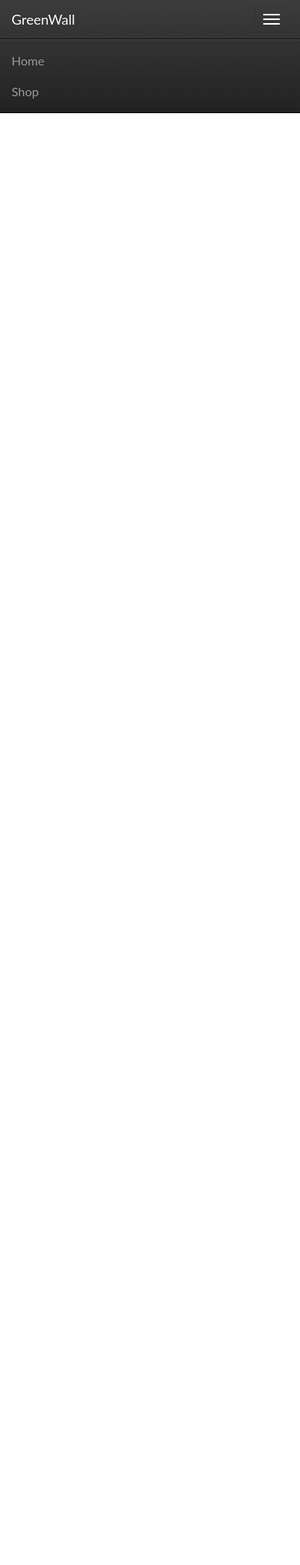
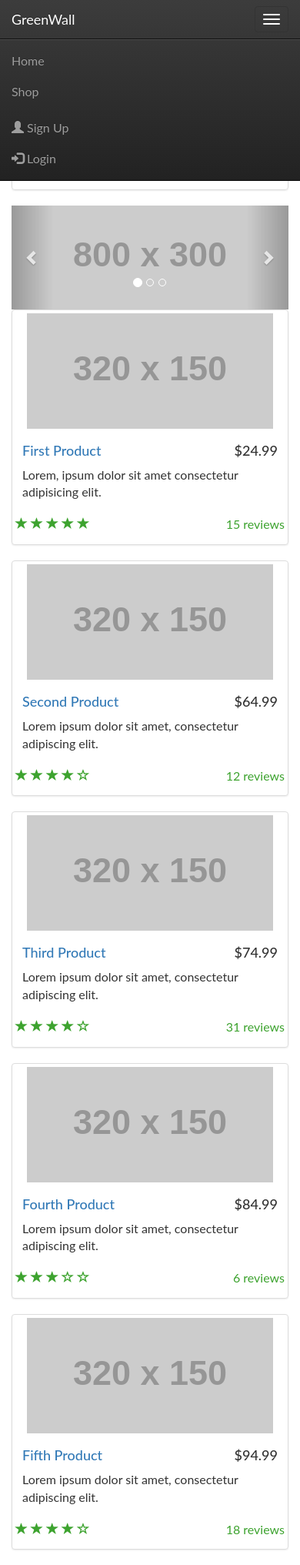
Before and after one commit to damiapp/Project, a PHP site: page /shop.html in a window 390 px wide, after a click that opens the changed part. Shown: the whole page at 77% size. Before the commit the page ends 147 px from the top, so only its background shows below. Run offline with PHP 8.4, Linux system fonts and the light colour scheme; grey boxes labelled with a size stand in for pictures from a placeholder-image service; some libraries are stand-ins or nearby versions.

Commit message:
Shop and registration
Shop semi done and registration need to be responsive

```diff
--- a/index.html
+++ b/index.html
@@ -37,6 +37,10 @@
             <li><a href="#aboutus"><span class="glyphicon glyphicon-user"></span> About Us</a></li>
             <li><a href="shop.html"><span class="glyphicon glyphicon-shopping-cart"></span> Shop</a></li>
             <li><a href="#contact"><span class="glyphicon glyphicon-envelope"></span> Contact Us</a></li>
+          </ul>
+          <ul class="nav navbar-nav navbar-right">
+            <li><a href="registration.html"><span class="glyphicon glyphicon-user"></span> Sign Up</a></li>
+            <li><a href="#"><span class="glyphicon glyphicon-log-in"></span> Login</a></li>
           </ul>
         </div>
       </div>
--- a/shop.html
+++ b/shop.html
@@ -35,13 +35,179 @@
             <li><a href="index.html">Home</a></li>
             <li><a href="shop.html">Shop</a></li>
           </ul>
+          <ul class="nav navbar-nav navbar-right">
+            <li><a href="registration.html"><span class="glyphicon glyphicon-user"></span> Sign Up</a></li>
+            <li><a href="#"><span class="glyphicon glyphicon-log-in"></span> Login</a></li>
+          </ul>
         </div>
       </div>
     </nav>
-    <!-- Navbar -->
-    <div>
+    <!-- Content -->
+    <div class="container">
 
-    </div>
-</body>
+      <div class="row">
+
+          <div class="col-md-3">
+              <p class="lead">Shop Name</p>
+              <div class="list-group">
+                  <a href="#" class="list-group-item">Category 1</a>
+                  <a href="#" class="list-group-item">Category 2</a>
+                  <a href="#" class="list-group-item">Category 3</a>
+              </div>
+          </div>
+
+          <div class="col-md-8">
+
+              <div class="row carousel-holder">
+
+                  <div class="col-md-12">
+                      <div id="carousel-example-generic" class="carousel slide" data-ride="carousel">
+                          <ol class="carousel-indicators">
+                              <li data-target="#carousel-example-generic" data-slide-to="0" class="active"></li>
+                              <li data-target="#carousel-example-generic" data-slide-to="1"></li>
+                              <li data-target="#carousel-example-generic" data-slide-to="2"></li>
+                          </ol>
+                          <div class="carousel-inner">
+                              <div class="item active">
+                                  <img class="slide-image" src="http://placehold.it/800x300" alt="">
+                              </div>
+                              <div class="item">
+                                  <img class="slide-image" src="http://placehold.it/800x300" alt="">
+                              </div>
+                              <div class="item">
+                                  <img class="slide-image" src="http://placehold.it/800x300" alt="">
+                              </div>
+                          </div>
+                          <a class="left carousel-control" href="#carousel-example-generic" data-slide="prev">
+                              <span class="glyphicon glyphicon-chevron-left"></span>
+                          </a>
+                          <a class="right carousel-control" href="#carousel-example-generic" data-slide="next">
+                              <span class="glyphicon glyphicon-chevron-right"></span>
+                          </a>
+                      </div>
+                  </div>
+
+              </div>
+
+              <div class="row">
+
+                  <div class="col-sm-4 col-lg-4 col-md-4">
+                      <div class="thumbnail">
+                          <img src="http://placehold.it/320x150" alt="">
+                          <div class="caption">
+                              <h4 class="pull-right">$24.99</h4>
+                              <h4><a href="#">First Product</a>
+                              </h4>
+                              <p>Lorem, ipsum dolor sit amet consectetur adipisicing elit.</p>
+                          </div>
+                          <div class="ratings">
+                              <p class="pull-right">15 reviews</p>
+                              <p>
+                                  <span class="glyphicon glyphicon-star"></span>
+                                  <span class="glyphicon glyphicon-star"></span>
+                                  <span class="glyphicon glyphicon-star"></span>
+                                  <span class="glyphicon glyphicon-star"></span>
+                                  <span class="glyphicon glyphicon-star"></span>
+                              </p>
+                          </div>
+                      </div>
+                  </div>
+
+                  <div class="col-sm-4 col-lg-4 col-md-4">
+                      <div class="thumbnail">
+                          <img src="http://placehold.it/320x150" alt="">
+                          <div class="caption">
+                              <h4 class="pull-right">$64.99</h4>
+                              <h4><a href="#">Second Product</a>
+                              </h4>
+                              <p>Lorem ipsum dolor sit amet, consectetur adipiscing elit.</p>
+                          </div>
+                          <div class="ratings">
+                              <p class="pull-right">12 reviews</p>
+                              <p>
+                                  <span class="glyphicon glyphicon-star"></span>
+                                  <span class="glyphicon glyphicon-star"></span>
+                                  <span class="glyphicon glyphicon-star"></span>
+                                  <span class="glyphicon glyphicon-star"></span>
+                                  <span class="glyphicon glyphicon-star-empty"></span>
+                              </p>
+                          </div>
+                      </div>
+                  </div>
+
+                  <div class="col-sm-4 col-lg-4 col-md-4">
+                      <div class="thumbnail">
+                          <img src="http://placehold.it/320x150" alt="">
+                          <div class="caption">
+                              <h4 class="pull-right">$74.99</h4>
+                              <h4><a href="#">Third Product</a>
+                              </h4>
+                              <p>Lorem ipsum dolor sit amet, consectetur adipiscing elit.</p>
+                          </div>
+                          <div class="ratings">
+                              <p class="pull-right">31 reviews</p>
+                              <p>
+                                  <span class="glyphicon glyphicon-star"></span>
+                                  <span class="glyphicon glyphicon-star"></span>
+                                  <span class="glyphicon glyphicon-star"></span>
+                                  <span class="glyphicon glyphicon-star"></span>
+                                  <span class="glyphicon glyphicon-star-empty"></span>
+                              </p>
+                          </div>
+                      </div>
+                  </div>
+
+                  <div class="col-sm-4 col-lg-4 col-md-4">
+                      <div class="thumbnail">
+                          <img src="http://placehold.it/320x150" alt="">
+                          <div class="caption">
+                              <h4 class="pull-right">$84.99</h4>
+                              <h4><a href="#">Fourth Product</a>
+                              </h4>
+                              <p>Lorem ipsum dolor sit amet, consectetur adipiscing elit.</p>
+                          </div>
+                          <div class="ratings">
+                              <p class="pull-right">6 reviews</p>
+                              <p>
+                                  <span class="glyphicon glyphicon-star"></span>
+                                  <span class="glyphicon glyphicon-star"></span>
+                                  <span class="glyphicon glyphicon-star"></span>
+                                  <span class="glyphicon glyphicon-star-empty"></span>
+                                  <span class="glyphicon glyphicon-star-empty"></span>
+                              </p>
+                          </div>
+                      </div>
+                  </div>
+
+                  <div class="col-sm-4 col-lg-4 col-md-4">
+                      <div class="thumbnail">
+                          <img src="http://placehold.it/320x150" alt="">
+                          <div class="caption">
+                              <h4 class="pull-right">$94.99</h4>
+                              <h4><a href="#">Fifth Product</a>
+                              </h4>
+                              <p>Lorem ipsum dolor sit amet, consectetur adipiscing elit.</p>
+                          </div>
+                          <div class="ratings">
+                              <p class="pull-right">18 reviews</p>
+                              <p>
+                                  <span class="glyphicon glyphicon-star"></span>
+                                  <span class="glyphicon glyphicon-star"></span>
+                                  <span class="glyphicon glyphicon-star"></span>
+                                  <span class="glyphicon glyphicon-star"></span>
+                                  <span class="glyphicon glyphicon-star-empty"></span>
+                              </p>
+                          </div>
+                      </div>
+                  </div>
+
+              </div>
+
+          </div>
+
+      </div>
+
+  </div>
+  </body>
 
 </html>
--- a/style.css
+++ b/style.css
@@ -70,3 +70,40 @@ body, html{
     border-bottom-left-radius: 10px;
     border-bottom-right-radius: 10px;
 }
+
+body {
+  padding-top: 54px;
+}
+
+@media (min-width: 992px) {
+  body {
+    padding-top: 56px;
+  }
+}
+
+input[type=text], input[type=password], input[type=email] {
+  width: 100%;
+  padding: 12px 20px;
+  margin: 8px 0;
+  display: inline-block;
+  border: 1px solid #ccc;
+  box-sizing: border-box;
+}
+input[type=submit] {
+  background-color: #4CAF50;
+  color: white;
+  padding: 14px 20px;
+  margin: 8px 0;
+  border: none;
+  cursor: pointer;
+  width: 100%;
+}
+.imgcontainer {
+  text-align: center;
+  margin: 24px 0 12px 0;
+}
+
+img.avatar {
+  width: 40%;
+  border-radius: 50%;
+}
```
Also changed, not shown: registration.html (added, +52 -0 lines), validation.js (added, +61 -0 lines), avatar.png (added).
